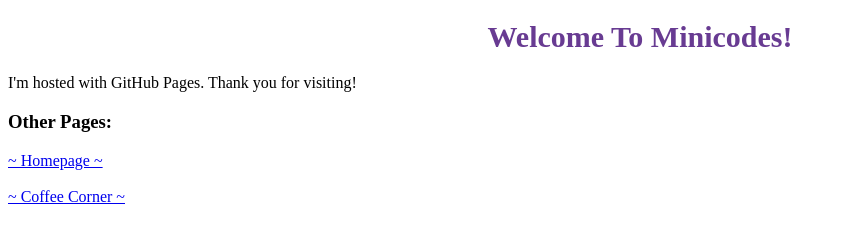
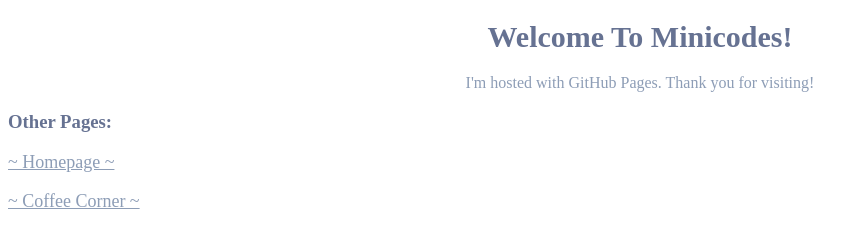
Before and after one commit to MiniCodes/MiniCodes.github.io, a plain HTML site: page index.html in a window 1280 px wide. Shown: the whole page, without its empty margins (0-868 px from the left). Drawn offline with Linux system fonts and the light colour scheme.

Commit message:
Update style.css

```diff
--- a/style.css
+++ b/style.css
@@ -1,6 +1,33 @@
+head{
+    color: #f1e3dd;
+}
+
+body{
+    color: #f1e3dd;
+}
+
+p{
+    color: #8d9db6;
+    text-align: center;
+}
+
+.otherlinks{
+    text-align: left;
+}
+
+.pagelink{
+    color: #8d9db6;
+    font-size: 18px;
+    text-align: left;
+}
+
 .Title{
     font-family: 'Times New Roman', Times, serif;
     font-size: 30px;
     text-align: center;
-    color: rgb(104, 59, 146);
+    color: #667292;
 }
+
+h3{
+    color: #667292;
+}
```
